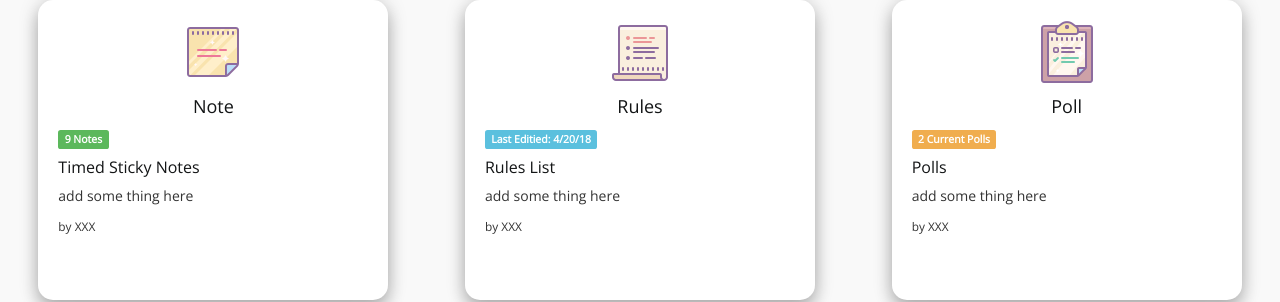
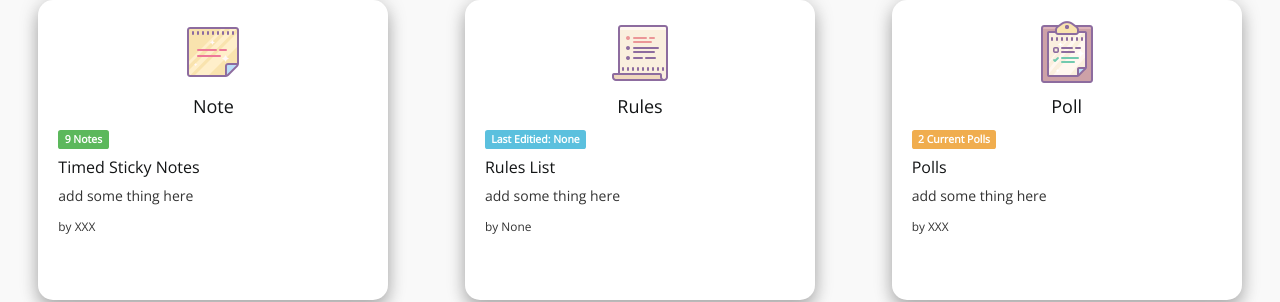
Before and after one commit to cg505/ManageUs, a React (Create React App) app: page /Main in a window 1280 px wide. Shown: the part 559-861 px from the top of the page. Built offline with nearby package versions, Linux system fonts and the light colour scheme; no server answers.

Commit message:
add edit time on rulepanel

```diff
--- a/src/components/RulesPanel.js
+++ b/src/components/RulesPanel.js
@@ -97,7 +97,12 @@ class RulesPanel extends Component {
     }
 
     render() {
-
+        let lastEdit = 'None';
+        let lastEditName = 'None';
+        if(this.state.rules){
+            lastEdit = this.state.rules.updatedAt;
+            lastEditName = this.state.rules.firstName;
+        }
         return (
             <div>
                 <Modal isOpen={this.state.modalIsOpen} onAfterOpen={this.afterOpenModal} onRequestClose={this.closeModal} style={customStyles} contentLabel="Example Modal">
@@ -124,10 +129,10 @@ class RulesPanel extends Component {
                         <img src={RulesImage} alt="RulesImage"/>
                         <h4>Rules</h4>
                     </div>
-                    <span className="label label-info">Last Editied: 4/20/18</span>
+                    <span className="label label-info">Last Editied: {lastEdit}</span>
                     <h5 className="mb-1">Rules List</h5>
                     <p className="mb-1">add some thing here</p>
-                    <small>by XXX</small>
+                    <small>by {lastEditName}</small>
                 </div>
             </div>
         );
```
